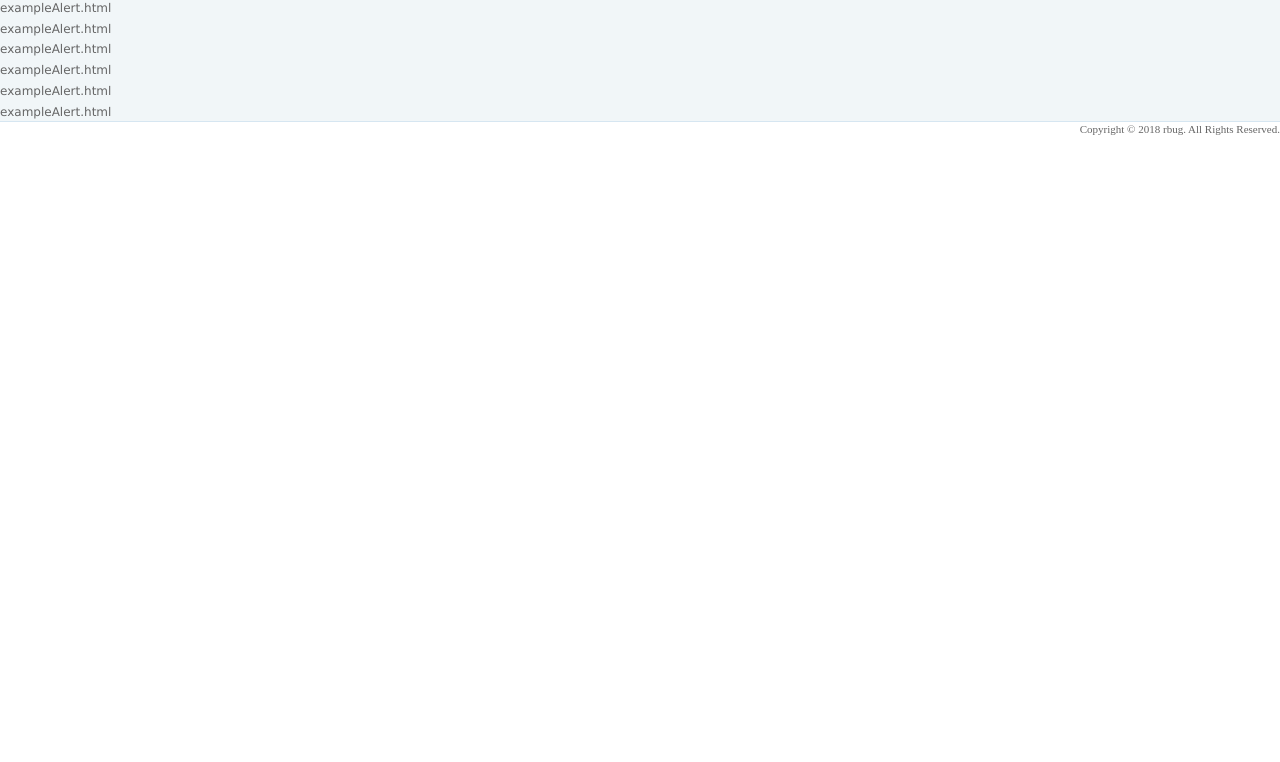
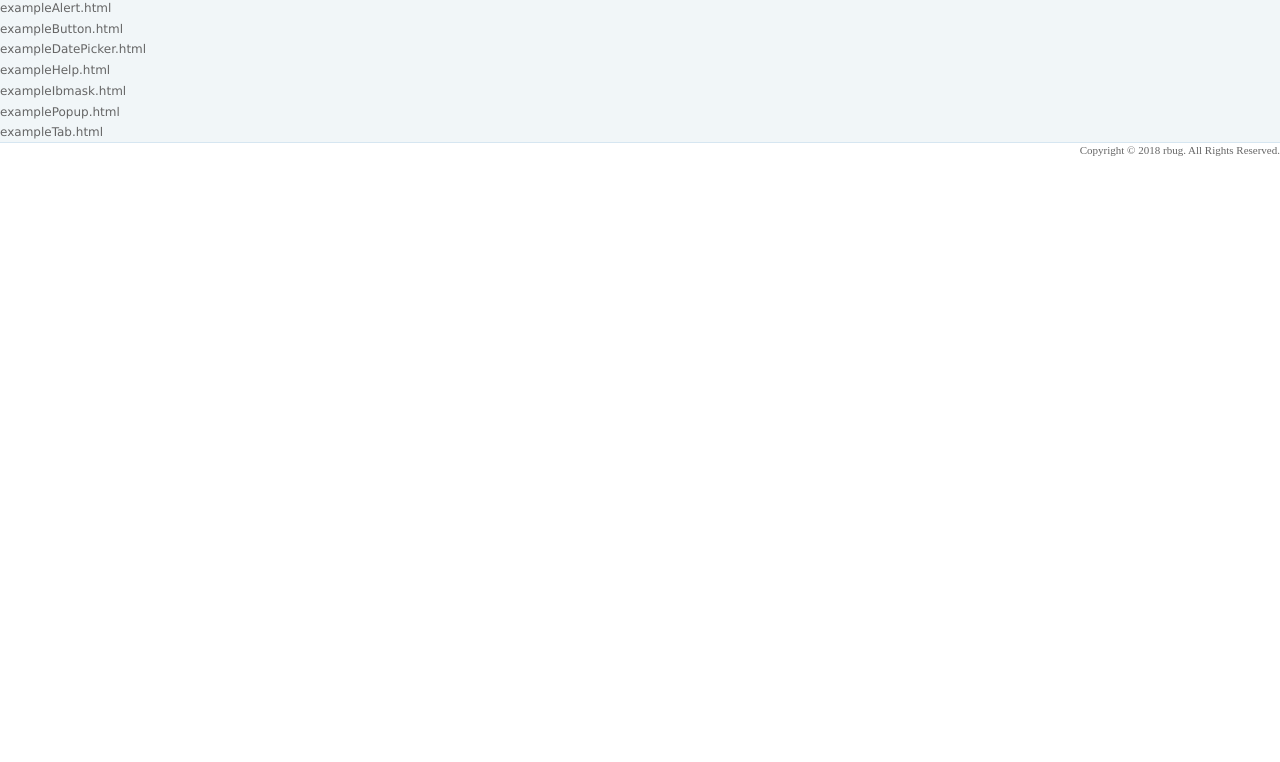
Before and after one commit to roptibug/roptibug.github.io, a website: page index.html in a window 1280 px wide. Shown: the part 38-800 px from the top of the page. Drawn offline with Linux system fonts and the light colour scheme.

Commit message:
Signed-off-by: sadbug <sadbug@lfpartners.co.kr>

```diff
--- a/index.html
+++ b/index.html
@@ -49,11 +49,12 @@
 	<h1>rbug</h1>
 	<ul>
 		<li><a href="example/exampleAlert.html">exampleAlert.html</a><li>
-		<li><a href="example/exampleAlert.html">exampleAlert.html</a><li>
-		<li><a href="example/exampleAlert.html">exampleAlert.html</a><li>
-		<li><a href="example/exampleAlert.html">exampleAlert.html</a><li>
-		<li><a href="example/exampleAlert.html">exampleAlert.html</a><li>
-		<li><a href="example/exampleAlert.html">exampleAlert.html</a><li>
+		<li><a href="example/exampleButton.html">exampleButton.html</a><li>
+		<li><a href="example/exampleDatePicker.html">exampleDatePicker.html</a><li>
+		<li><a href="example/exampleHelp.html">exampleHelp.html</a><li>
+		<li><a href="example/exampleIbmask.html">exampleIbmask.html</a><li>
+		<li><a href="example/examplePopup.html">examplePopup.html</a><li>
+		<li><a href="example/exampleTab.html">exampleTab.html</a><li>
 	</ul>
 </div>
 <div id="container">
```
